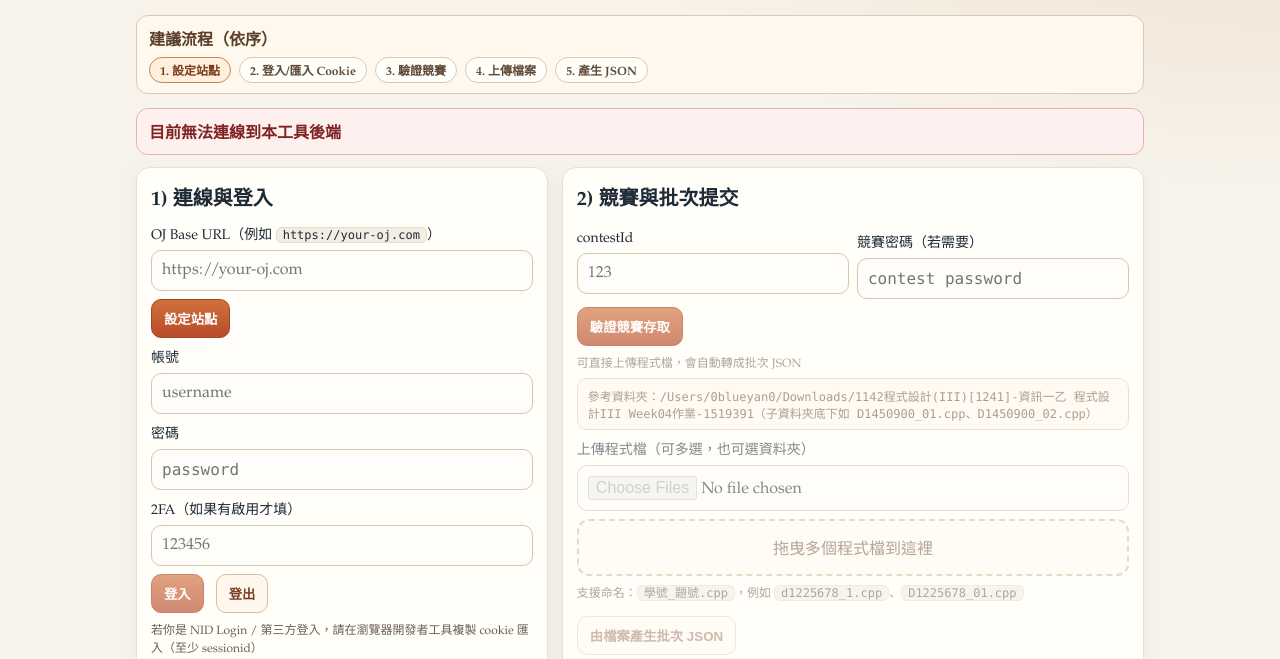
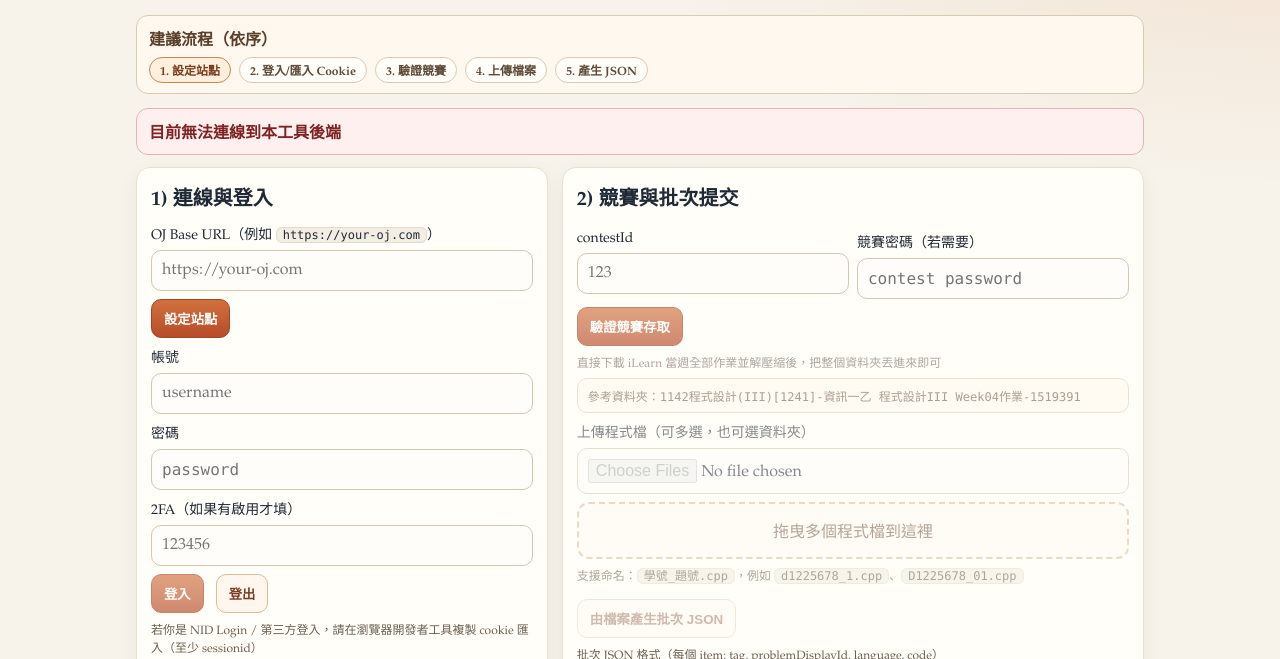
Before and after one commit to 0BlueYan0/AutoOJSubmit, a website: page public/index.html in a window 1280 px wide. Shown: the part 115-774 px from the top of the page. Drawn offline with Linux system fonts and the light colour scheme; no server answers.

Commit message:
feat: 更新上傳提示，簡化使用者操作說明

```diff
--- a/public/index.html
+++ b/public/index.html
@@ -438,8 +438,8 @@
         <button id="btnContestAccess" disabled>驗證競賽存取</button>
 
         <div id="fileArea" class="field-lock">
-        <p class="hint">可直接上傳程式檔，會自動轉成批次 JSON</p>
-        <div class="path-box">參考資料夾：/Users/0blueyan0/Downloads/1142程式設計(III)[1241]-資訊一乙 程式設計III Week04作業-1519391（子資料夾底下如 D1450900_01.cpp、D1450900_02.cpp）</div>
+        <p class="hint">直接下載 iLearn 當週全部作業並解壓縮後，把整個資料夾丟進來即可</p>
+        <div class="path-box">參考資料夾：1142程式設計(III)[1241]-資訊一乙 程式設計III Week04作業-1519391</div>
         <label>上傳程式檔（可多選，也可選資料夾）</label>
         <input id="codeFiles" type="file" multiple webkitdirectory directory />
         <div id="dropZone" class="drop-zone">拖曳多個程式檔到這裡</div>
```
